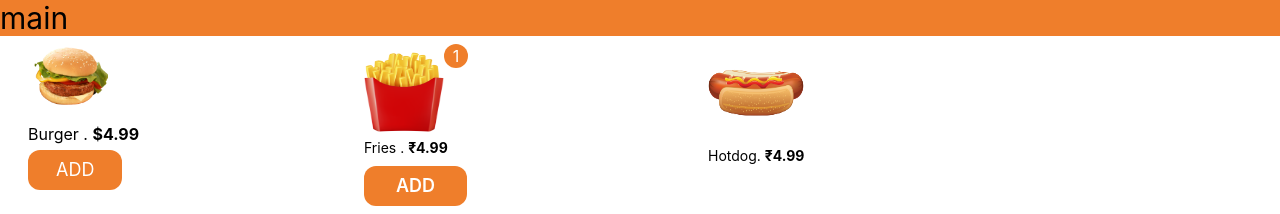
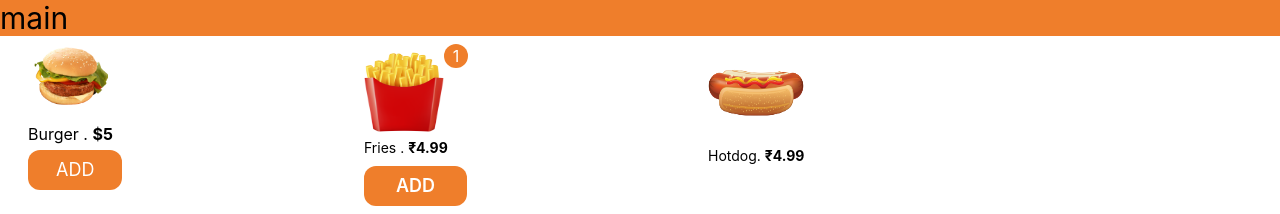
Before and after one commit to milind1705/telegramBot-frontend, a Next.js app: page / in a window 1280 px wide. Shown: the top 214 px of the page. Built offline with nearby package versions, Linux system fonts and the light colour scheme.

Commit message:
add price

```diff
--- a/packages/comps/Cards.jsx
+++ b/packages/comps/Cards.jsx
@@ -9,6 +9,7 @@ export default function Cards() {
     setNoOfItems(1)
     console.log(noOfItems)
   }
+
   useEffect(()=>{
     if(noOfItems !== 0 ){
       setShowAddButton(false)
@@ -17,6 +18,7 @@ export default function Cards() {
       setShowAddButton(true)
     }
   }, [noOfItems])
+
   return (
     <>
       <div className="text-3xl bg-orange">main</div>
@@ -33,7 +35,7 @@ export default function Cards() {
               height={80}
             />
             <p className="mb-1 text-base ">
-              Burger . <span className="font-bold">$4.99</span>{" "}
+              Burger . <span className="font-bold" >${noOfItems === 0 ? 5 : noOfItems * 5}</span>{" "}
             </p>
             <div>
               {showAddButton ? <button className="px-7 py-1.5 text-lg font-base text-white rounded-xl bg-orange" onClick={clickAddButton}>ADD</button> : <Button noOfItems ={noOfItems} setNoOfItems = {setNoOfItems}/>  }
```
